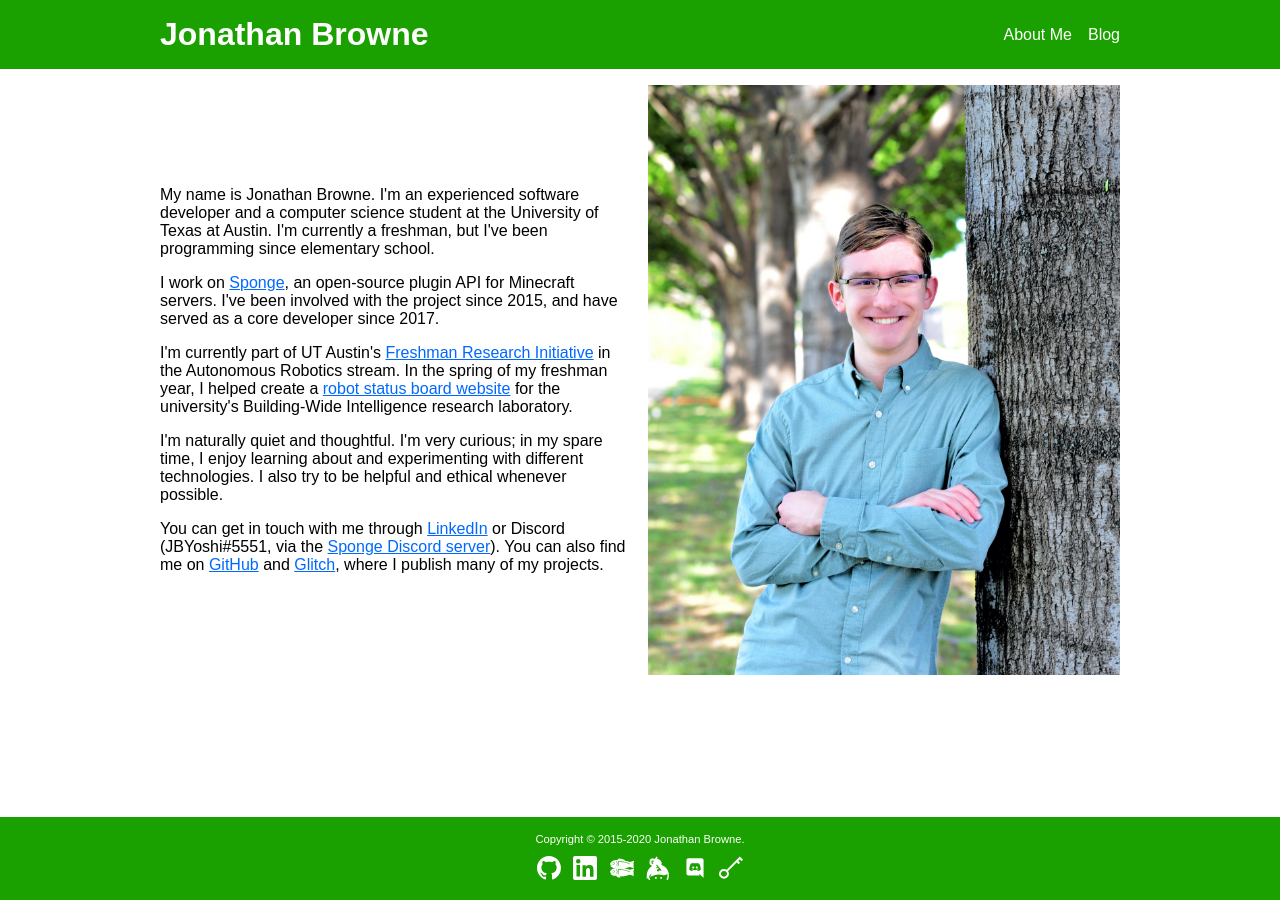
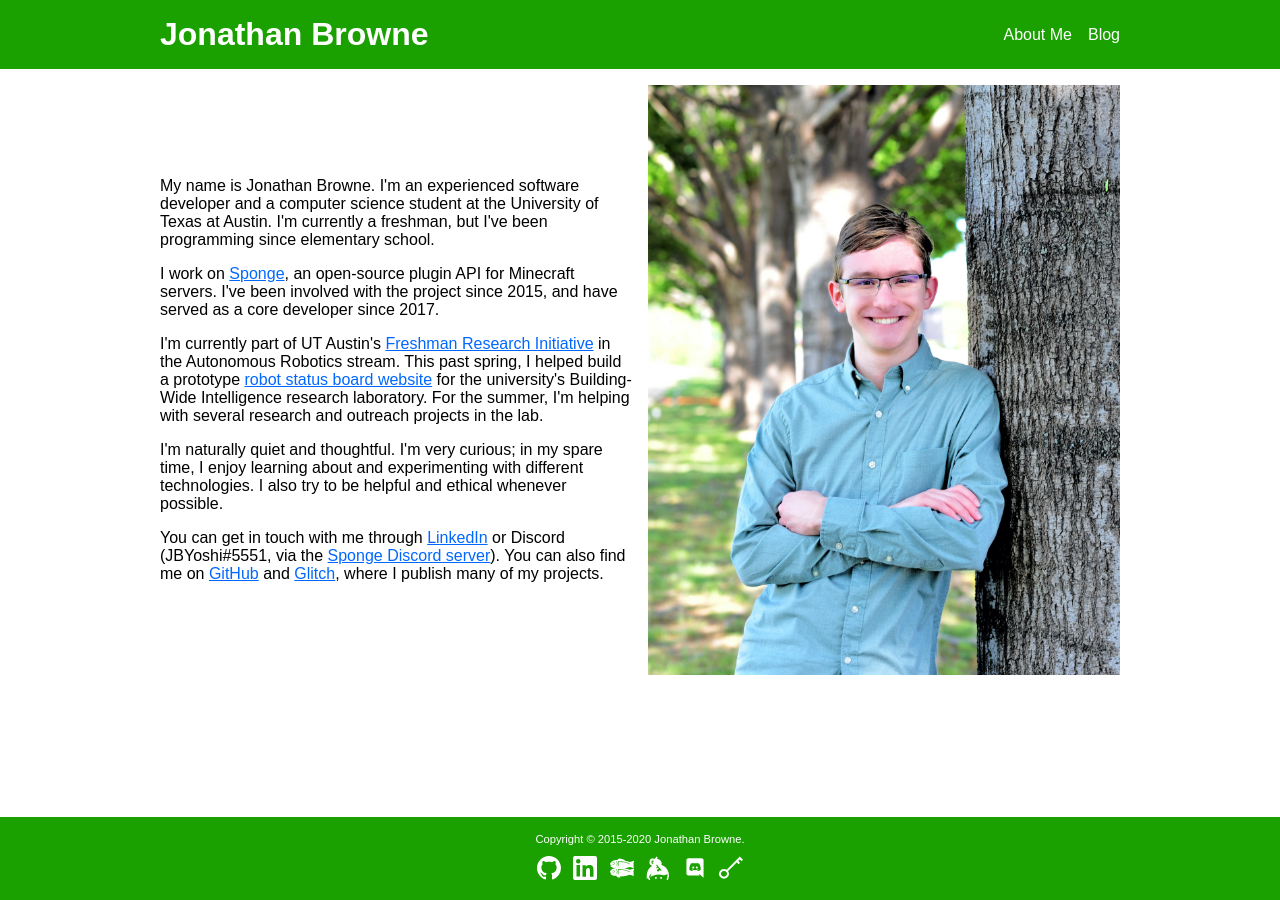
Before and after one commit to JBYoshi/jbyoshi.github.io, a Jekyll site: the page built from index.html, in a window 1280 px wide. Built offline with Jekyll 4.4.1, drawn with Linux system fonts in a browser that asks for light colours.

Commit message:
Update bio.

```diff
--- a/index.html
+++ b/index.html
@@ -28,9 +28,10 @@ relme: true
 
 <p>
     I'm currently part of UT Austin's <a href="https://cns.utexas.edu/fri">Freshman Research
-    Initiative</a> in the Autonomous Robotics stream. In the spring of my freshman year, I helped
-    create a <a href="https://glitch.com/~bwi-status-board">robot status board website</a> for the
-    university's Building-Wide Intelligence research laboratory.
+    Initiative</a> in the Autonomous Robotics stream. This past spring, I helped build a prototype
+    <a href="https://glitch.com/~bwi-status-board">robot status board website</a> for the
+    university's Building-Wide Intelligence research laboratory. For the summer, I'm helping with
+    several research and outreach projects in the lab.
 </p>
 
 <p>
```
